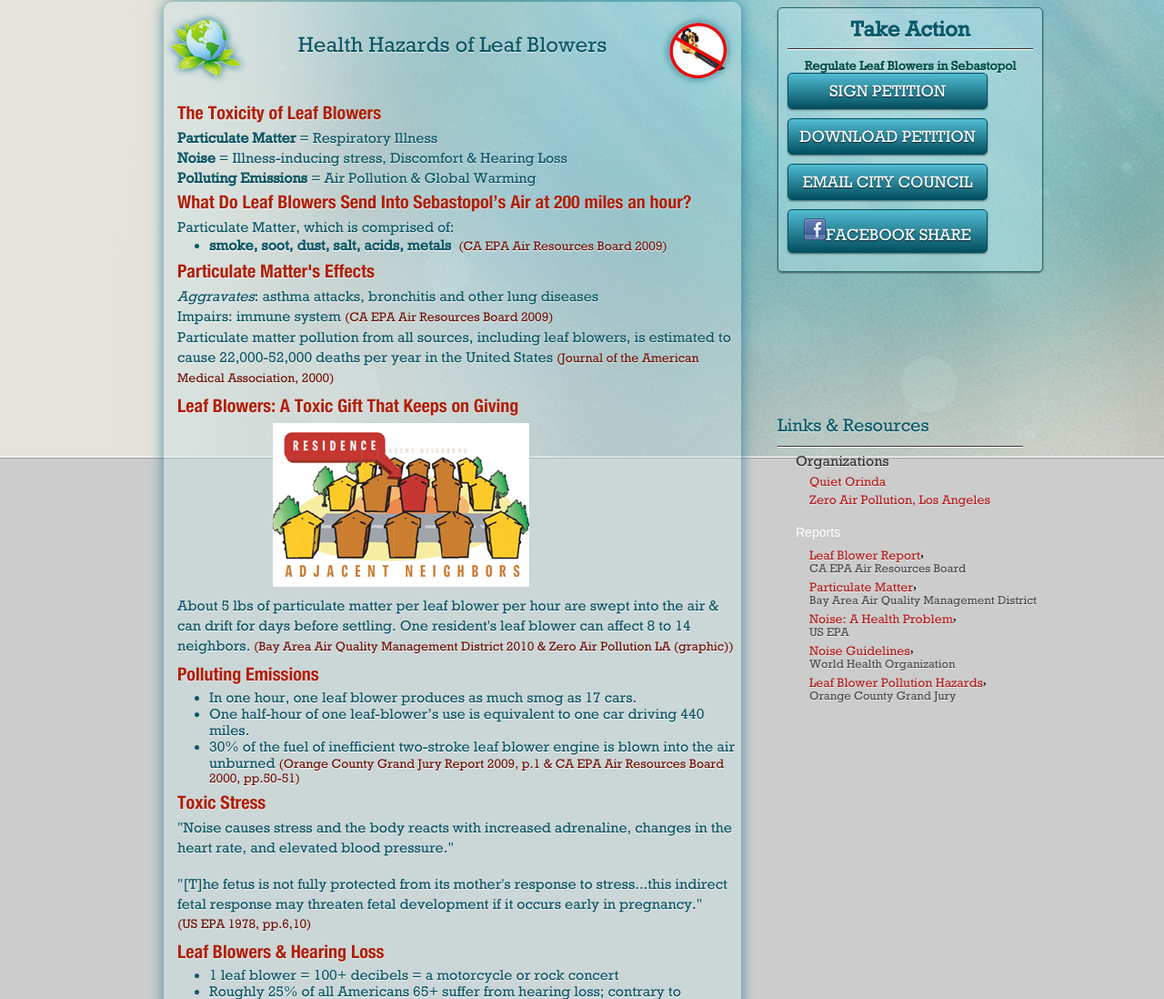
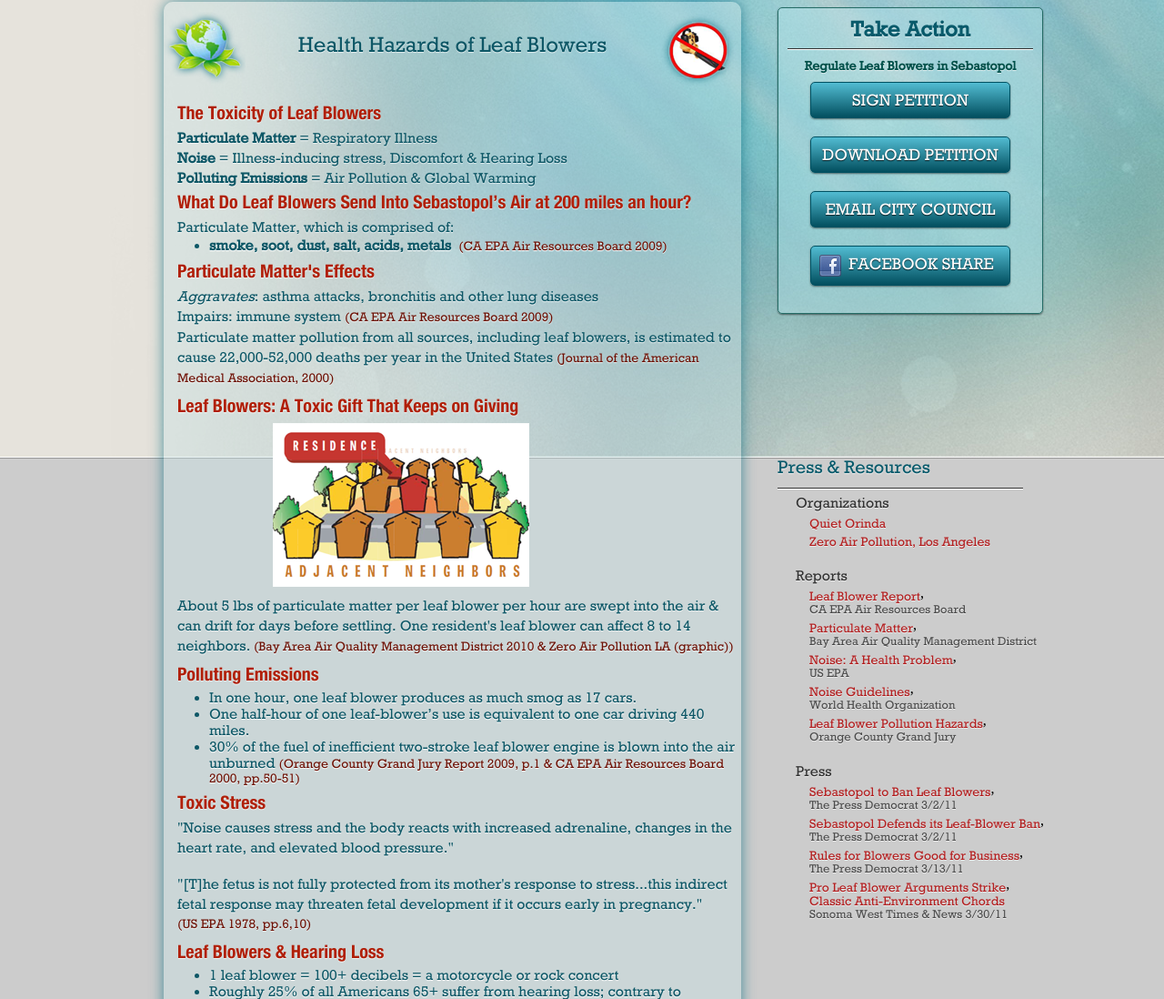
Before and after one commit to dlents/SebastopolPeacefulAirEffort, a plain HTML site: page health_hazards.html in a window 1280 px wide. Shown: the part 180-1278 px from the top of the page at 91% size. Drawn offline with nearby package versions, Linux system fonts and the light colour scheme.

Commit message:
Added "Press" subcategory, changed id="skipmenu" to class="skipmenu". Removed some line brakes.

```diff
--- a/health_hazards.html
+++ b/health_hazards.html
@@ -64,16 +64,16 @@
                         				<h2 class="take_action">Take Action</h2>
                         				<img class="divider1" src="images/line.jpg" alt="divider line"/>
                             		<h4 class="regulate">Regulate Leaf Blowers in Sebastopol</h4>
-                            		<div id="skipmenu">
+                            		<div class="skipmenu">
                                 		<a href="#left_container" name="modal" class="button3 blue3">SIGN PETITION</a>
                             		</div>
-                                    <div id="skipmenu">
+                                    <div class="skipmenu">
                                         <a href="./Leaf-Blowers-Petition.pdf" class="button3 blue3">DOWNLOAD PETITION</a>
                                     </div>
-                                    <div id="skipmenu">
+                                    <div class="skipmenu">
                                         <a href="./contact-city-council.php" class="button3 blue3">EMAIL CITY COUNCIL</a>
                                     </div>
-                            		<div id="skipmenu">
+                            		<div class="skipmenu">
                                 		<a href="http://www.facebook.com/sharer.php?u=http://progressivesource.org/SebastopolPeacefulAirEffort/" target="_blank" class="button3 blue3"><img src="images/facebook.png" alt="Share on facebook" class="facebook"/>FACEBOOK SHARE</a>
                                 		<!--script src="http://connect.facebook.net/en_US/all.js#xfbml=1" type="text/javascript"></script>
                                 		<fb:like href="http://progressivesource.org/SebastopolPeacefulAirEffort/related_videos.html" layout="button_count" show_faces="false" width="90">
@@ -142,7 +142,7 @@
                         <div class="links">
                             <div id="title">
                                 <p class="petition_title2">
-                                    Links &amp; Resources
+                                    Press &amp; Resources
                                 </p>
                                 <img class="divider2" src="images/line.jpg" alt="divider line"/>
                                 <div class="subcontent">
@@ -153,13 +153,11 @@
                                         <li>
                                             <a href="http://www.quietorinda.com/">Quiet Orinda</a>
                                         </li>
-                                        <li>
+                                        <li class="last">
                                             <a href="http://zapla.org/">Zero Air Pollution, Los Angeles</a>
                                         </li>
                                     </ul>
-                                    <br/>
-                                    <br/>
-                                    <p class="sub_title2">
+                                    <p class="sub_title">
                                         Reports
                                     </p>
                                     <ul>
@@ -185,6 +183,31 @@
                                             <a href="http://www.ocgrandjury.org/pdfs/leafblow.pdf">Leaf Blower Pollution Hazards</a>,
                                             <br/>
                                             <span>Orange County Grand Jury</span>
+                                        </li>
+                                    </ul>
+                                    <p class="sub_title">
+                                        Press
+                                    </p>
+                                    <ul>
+                                        <li>
+                                            <a href="http://www.pressdemocrat.com/article/20110302/ARTICLES/110309918" target="_blank">Sebastopol to Ban Leaf Blowers</a>,
+                                            <br/>
+                                            <span>The Press Democrat 3/2/11</span>
+                                        </li>
+                                        <li>
+                                            <a href="http://www.pressdemocrat.com/article/20110302/ARTICLES/110309868" target="_blank">Sebastopol Defends its Leaf-Blower Ban</a>,
+                                            <br/>
+                                            <span>The Press Democrat 3/2/11</span>
+                                        </li>
+                                        <li>
+                                            <a href="http://www.pressdemocrat.com/article/20110313/OPINION/103131064" target="_blank">Rules for Blowers Good for Business</a>,
+                                            <br/>
+                                            <span>The Press Democrat 3/13/11</span>
+                                        </li>
+                                        <li class="last">
+                                            <a href="http://sonomawest.com/articles/2011/03/30/sonoma_west_times_and_news/opinion/editorials/doc4d93903c6e002178972693.txt" target="_blank">Pro Leaf Blower Arguments Strike<br /> Classic Anti-Environment Chords</a>,
+                                            <br/>
+                                            <span>Sonoma West Times &amp; News 3/30/11</span>
                                         </li>
                                     </ul>
                                 </div>
```
